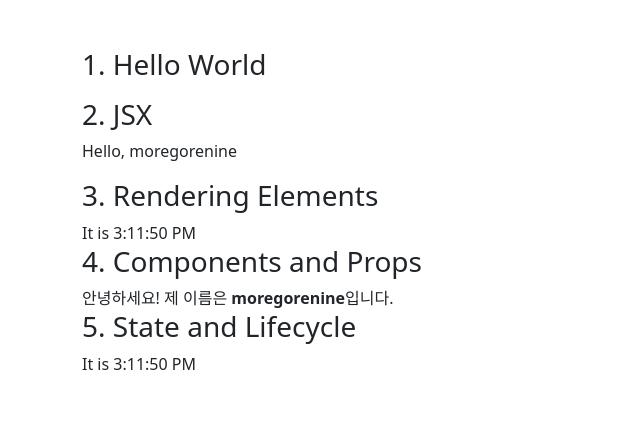
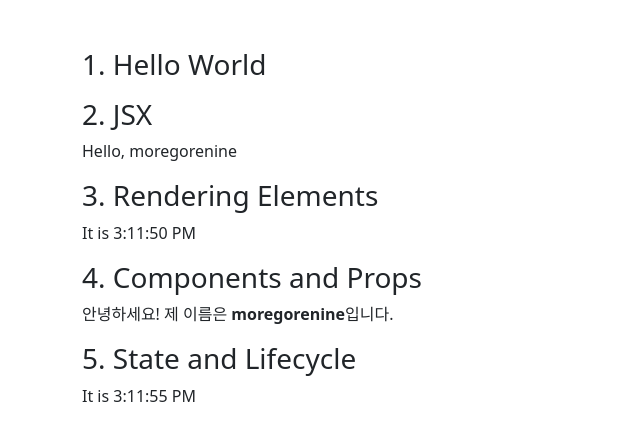
Before and after one commit to moregorenine/react-boilerplate, a React (Create React App) app: page / in a window 1280 px wide. Shown: the top 440 px of the page, without its empty margins (0-640 px from the left). Built offline with nearby package versions, Linux system fonts and the light colour scheme.

Commit message:
[done] 5.state-lifecycle

```diff
--- a/src/reactjs.org/4.components-props/Welcome.js
+++ b/src/reactjs.org/4.components-props/Welcome.js
@@ -2,7 +2,7 @@
 
 const Welcome = function (props) {
     return (
-        <article>
+        <article className={'mt-3'}>
             <h3>4. Components and Props</h3>
             <div>
                 안녕하세요! 제 이름은 <b>{props.name}</b>입니다.
--- a/src/reactjs.org/5.state-lifecycle/Clock.js
+++ b/src/reactjs.org/5.state-lifecycle/Clock.js
@@ -1,9 +1,31 @@
 import React from 'react'
 
 class Clock extends React.Component {
+    constructor(props) {
+        super(props);
+        this.state = {date: new Date()}
+    }
+
+    tick = () => {
+        this.setState({
+            date: new Date()
+        })
+    }
+
+    componentDidMount() {
+        this.timerId = setInterval(
+            () => this.tick(),
+            1000
+        )
+    }
+
+    componentWillUnmount() {
+        clearInterval(this.timerId);
+    }
+
     render() {
         return (
-            <article>
+            <article className={'mt-3'}>
                 {/*5. State and Lifecycle*/}
                 {/*6. Handling Events*/}
                 {/*7. Conditional Rendering*/}
@@ -13,7 +35,7 @@
                 {/*11. Composition vs Inheritance*/}
                 {/*12. Thinking In React*/}
                 <h3>5. State and Lifecycle</h3>
-                <div>It is {new Date().toLocaleTimeString()}</div>
+                <div>It is {this.state.date.toLocaleTimeString()}</div>
             </article>
         )
     }
```
